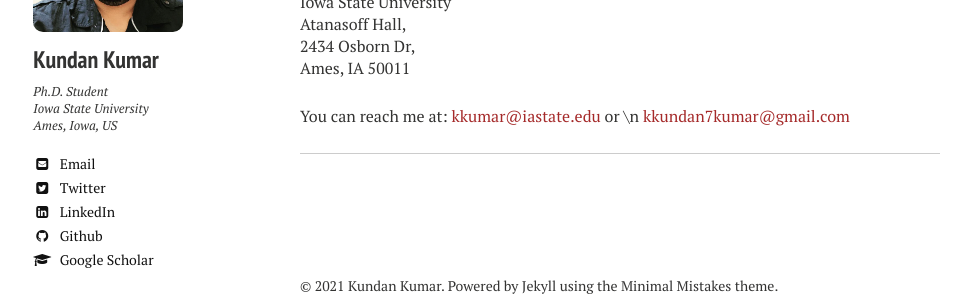
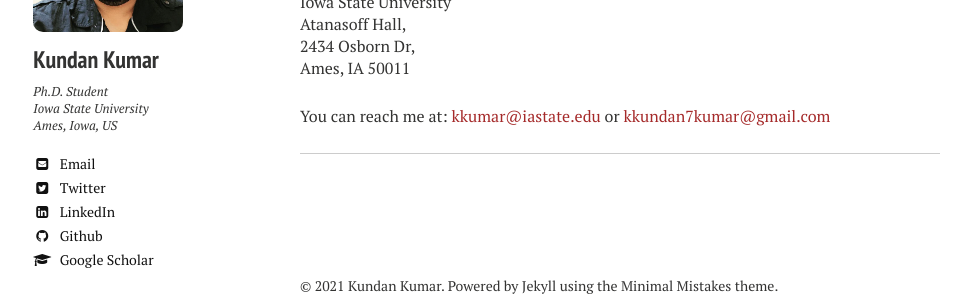
Before and after one commit to kundan7kumar/kundan7kumar.github.io, a Jekyll site: the page built from contact/index.md, in a window 1280 px wide. Shown: the part 225-525 px from the top of the page, without its empty margins (20-991 px from the left). Built offline with Jekyll 4.4.1, drawn with Linux system fonts in a browser that asks for light colours; nearby versions of some CDN libraries.

```diff
--- a/contact/index.md
+++ b/contact/index.md
@@ -12,5 +12,5 @@ Atanasoff Hall,\
 2434 Osborn Dr,\
 Ames, IA 50011
 
-You can reach me at: <a href="mailto:kkumar@iastate.edu">kkumar@iastate.edu</a> or \n
+You can reach me at: <a href="mailto:kkumar@iastate.edu">kkumar@iastate.edu</a> or
 <a href="mailto:kkundan7kumar@gmail.com">kkundan7kumar@gmail.com</a>
```
